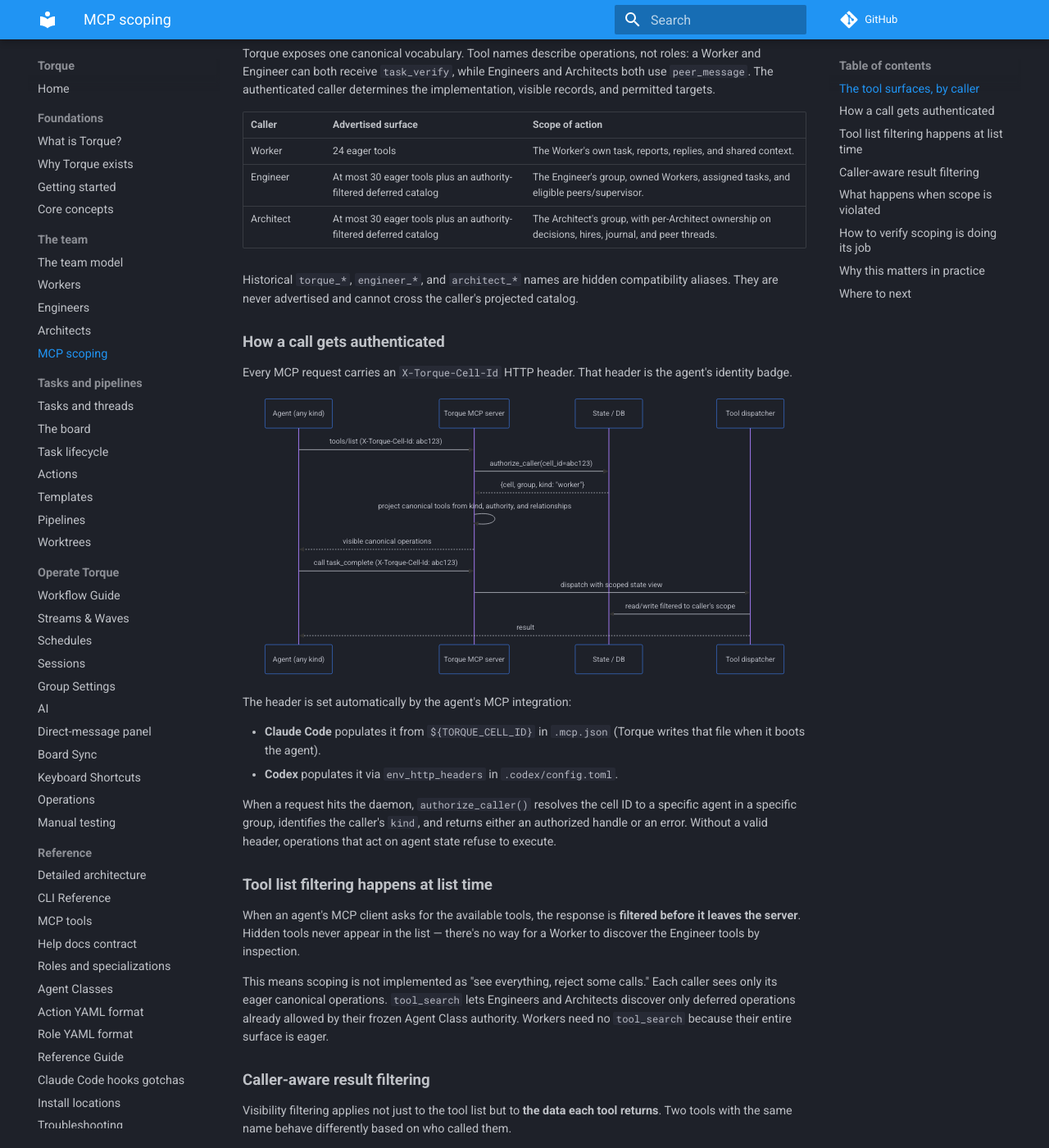
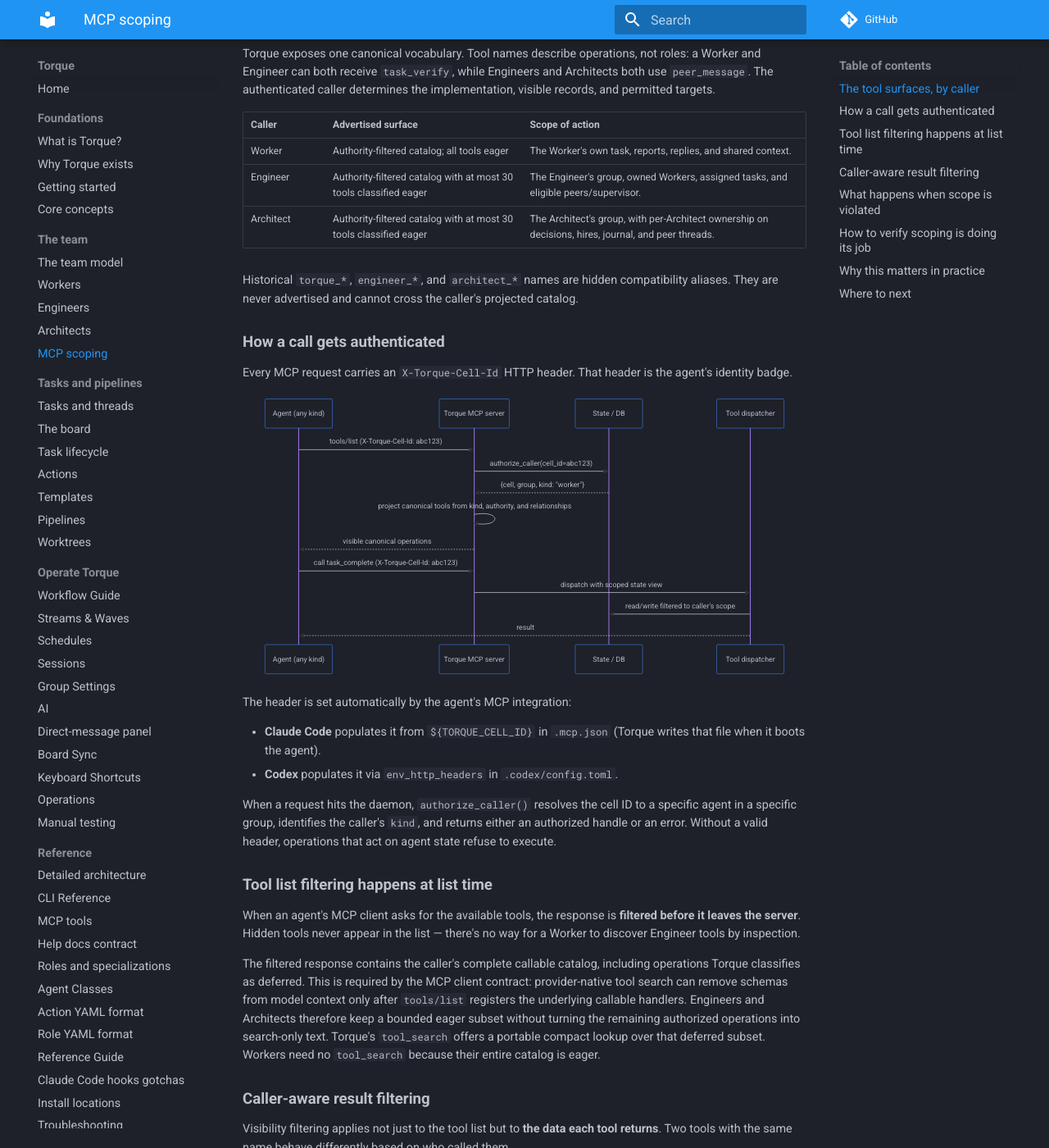
Before and after one commit to runtorque/torque, an MkDocs documentation site: the page built from docs/team/mcp-scoping.md, in a window 1280 px wide and 1400 px high, scrolled down 291 px. Shown: the whole window at 82% size. Built offline with MkDocs 1.6.1 and Material for MkDocs 9.7.7, drawn with Linux system fonts in a browser that asks for light colours; comment, search, counter and statistics services are not loaded.

Commit message:
fix: keep deferred MCP tools callable

```diff
--- a/docs/team/mcp-scoping.md
+++ b/docs/team/mcp-scoping.md
@@ -13,9 +13,9 @@ the implementation, visible records, and permitted targets.
 
 | Caller | Advertised surface | Scope of action |
 |---|---|---|
-| Worker | 24 eager tools | The Worker's own task, reports, replies, and shared context. |
-| Engineer | At most 30 eager tools plus an authority-filtered deferred catalog | The Engineer's group, owned Workers, assigned tasks, and eligible peers/supervisor. |
-| Architect | At most 30 eager tools plus an authority-filtered deferred catalog | The Architect's group, with per-Architect ownership on decisions, hires, journal, and peer threads. |
+| Worker | Authority-filtered catalog; all tools eager | The Worker's own task, reports, replies, and shared context. |
+| Engineer | Authority-filtered catalog with at most 30 tools classified eager | The Engineer's group, owned Workers, assigned tasks, and eligible peers/supervisor. |
+| Architect | Authority-filtered catalog with at most 30 tools classified eager | The Architect's group, with per-Architect ownership on decisions, hires, journal, and peer threads. |
 
 Historical `torque_*`, `engineer_*`, and `architect_*` names are hidden
 compatibility aliases. They are never advertised and cannot cross the caller's
@@ -55,13 +55,18 @@ operations that act on agent state refuse to execute.
 
 ## Tool list filtering happens at list time
 
-When an agent's MCP client asks for the available tools, the response is **filtered before it leaves the server**. Hidden tools never appear in the list — there's no way for a Worker to discover the Engineer tools by inspection.
+When an agent's MCP client asks for the available tools, the response is
+**filtered before it leaves the server**. Hidden tools never appear in the
+list — there's no way for a Worker to discover Engineer tools by inspection.
 
-This means scoping is not implemented as "see everything, reject some calls."
-Each caller sees only its eager canonical operations. `tool_search` lets
-Engineers and Architects discover only deferred operations already allowed by
-their frozen Agent Class authority. Workers need no `tool_search` because
-their entire surface is eager.
+The filtered response contains the caller's complete callable catalog,
+including operations Torque classifies as deferred. This is required by the
+MCP client contract: provider-native tool search can remove schemas from model
+context only after `tools/list` registers the underlying callable handlers.
+Engineers and Architects therefore keep a bounded eager subset without
+turning the remaining authorized operations into search-only text. Torque's
+`tool_search` offers a portable compact lookup over that deferred subset.
+Workers need no `tool_search` because their entire catalog is eager.
 
 ## Caller-aware result filtering
 
```
Also changed, not shown: docs/reference/mcp-tools.md (+13 -7 lines), 3 other files.
